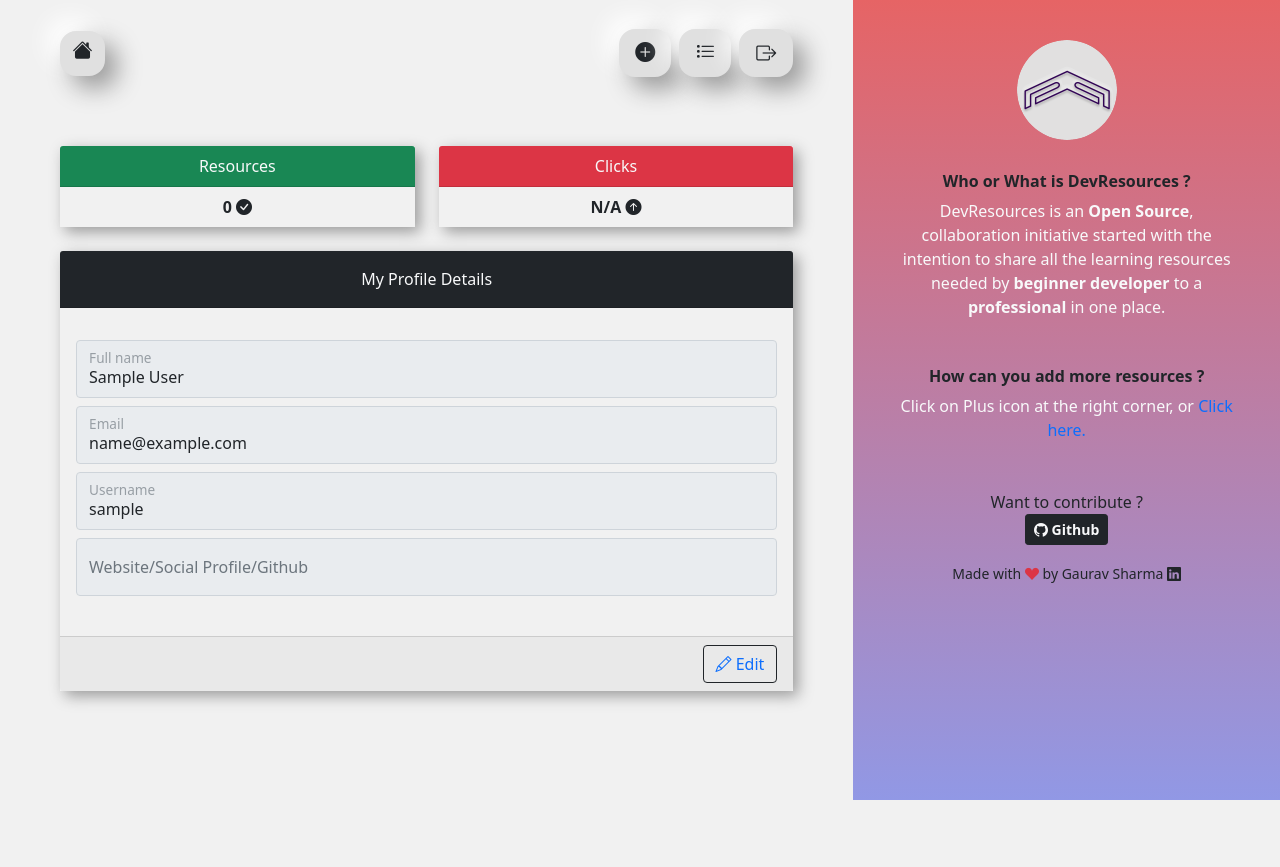
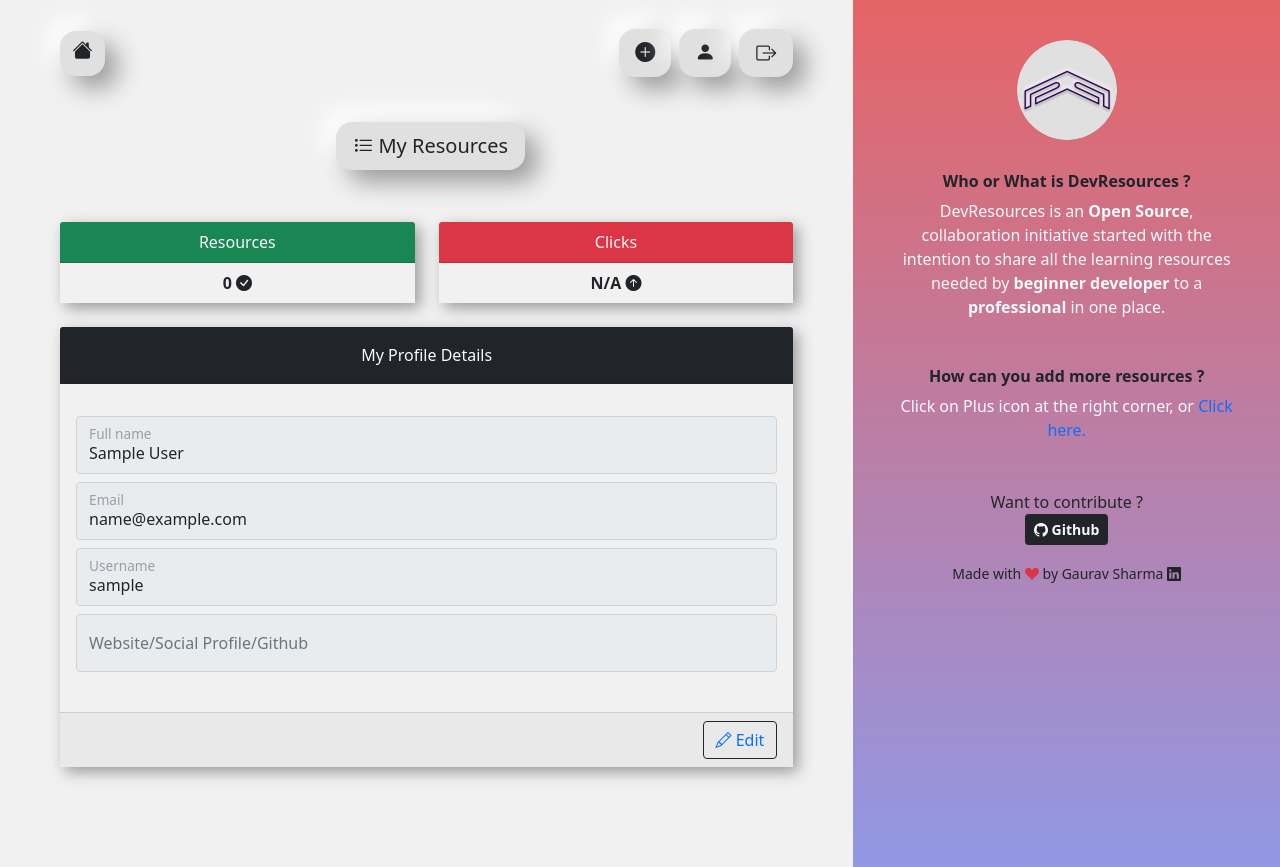
Before and after one commit to mnamegaurav/devresources, a Django app: page /accounts/profile/ in a window 1280 px wide. Before the commit the page ends 800 px from the top, so only its background shows below. Run offline with Django 3.2, Linux system fonts and the light colour scheme; the visitor is signed in with stand-in values (Sample User, id 1); data that the repository does not hold is empty; some libraries are stand-ins or nearby versions.

Commit message:
added user profile navigation button on top

```diff
--- a/templates/accounts/profile.html
+++ b/templates/accounts/profile.html
@@ -9,6 +9,12 @@
 {% block content %}
 
 <div class="container px-0 justify-content-center">
+
+	<div class="row px-md-5">
+		<div class="col-12 pb-1 justify-content-center text-center">
+			<a href="{% url 'resource_list_by_me_view' %}" class="text-reset text-decoration-none px-3 py-2 neumorphic__button btn btn-lg ms-2" data-bs-toggle="tooltip" data-bs-placement="bottom" title="Resources Added By You"><i class="bi bi-list-task"></i> My Resources</a>
+		</div>
+	</div>
 	<div class="row px-md-5 my-5">
 
     <div class="col-12 pb-1">
--- a/templates/core/base.html
+++ b/templates/core/base.html
@@ -18,8 +18,8 @@
               <a href="{% url 'resource_create_view' %}" class="text-reset text-decoration-none px-3 py-2 neumorphic__button ms-2" data-bs-toggle="tooltip" data-bs-placement="bottom" title="Add More Resources">
                 <i class="bi bi-plus-circle-fill"></i>
               </a>
-              <a href="{% url 'resource_list_by_me_view' %}" class="text-reset text-decoration-none px-3 py-2 neumorphic__button ms-2" data-bs-toggle="tooltip" data-bs-placement="bottom" title="Resources Added By You">
-                <i class="bi bi-list-task"></i>
+              <a href="{% url 'profile_view' %}" class="text-reset text-decoration-none px-3 py-2 neumorphic__button ms-2" data-bs-toggle="tooltip" data-bs-placement="bottom" title="Profile">
+                <i class="bi bi-person-fill"></i>
               </a>
               <form method="POST" action="{% url 'signout_view' %}">
                 {% csrf_token %}
```
